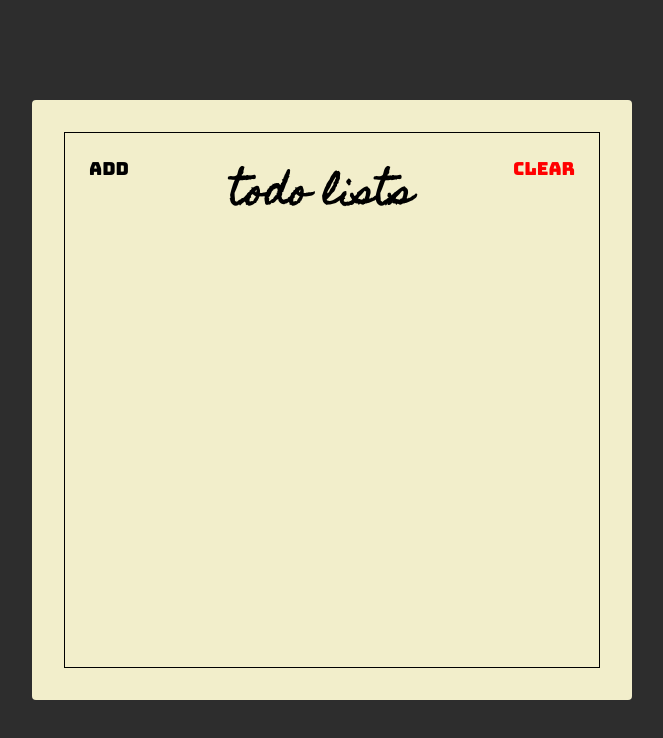
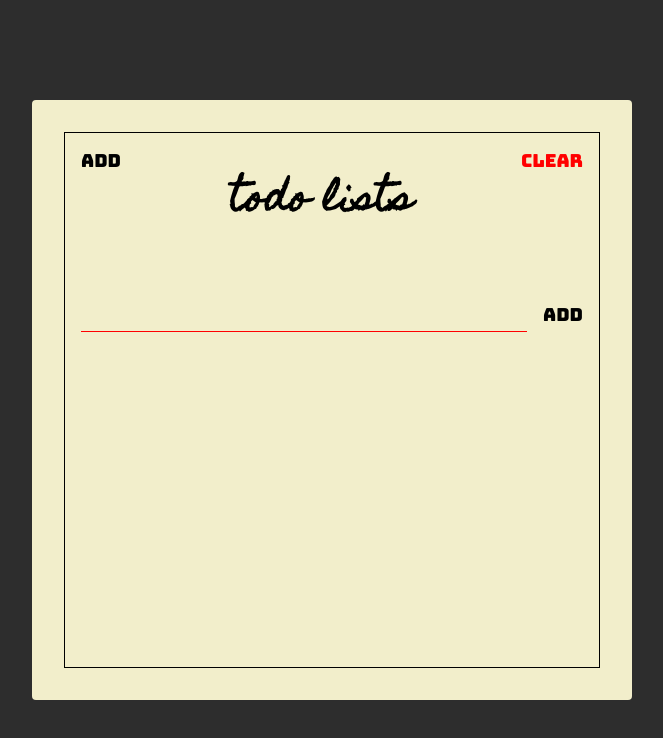
Before and after one commit to T-skyCode/React-Starter-Course, a website: page index.html in a window 1280 px wide. Shown: the whole page, without its empty margins (308-971 px from the left). Drawn offline with Linux system fonts and the light colour scheme.

Commit message:
membuat add todo section

```diff
--- a/index.html
+++ b/index.html
@@ -14,11 +14,18 @@
   <body>
     <div class="container">
       <div class="frame">
-        <div class="header">
+        <section class="header">
           <button class="header-btn">Add</button>
           <h1 class="header-title">Todo Lists</h1>
           <button class="header-btn color-red">Clear</button>
-        </div>
+        </section>
+
+        <section class="add">
+          <form class="add-form">
+            <input type="text" class="add-input" />
+            <button class="add-btn">Add</button>
+          </form>
+        </section>
       </div>
     </div>
   </body>
--- a/style.css
+++ b/style.css
@@ -71,9 +71,44 @@ html {
 .header-btn {
   font-size: 1.8rem;
   font-family: "Bungee", "sans-serif";
-
-  padding: 24px;
+  cursor: pointer;
+  padding: 16px;
   background: unset;
   border: unset;
   outline: unset;
 }
+
+.add {
+  padding: 16px;
+}
+.add-form {
+  display: flex;
+  align-items: center;
+}
+
+.add-input {
+  background: unset;
+  border: unset;
+  padding: 0 64px;
+  flex: 1;
+
+  border-bottom: 1px solid red;
+  outline: unset;
+
+  font-family: "homemade apple", "sans-serif";
+  font-size: 16px;
+  text-transform: lowercase;
+}
+
+.add-btn {
+  font-size: 1.8rem;
+  font-family: "Bungee", "sans-serif";
+
+  padding: 16px;
+  padding-right: unset;
+  cursor: pointer;
+
+  background: unset;
+  border: none;
+  outline: none;
+}
```
